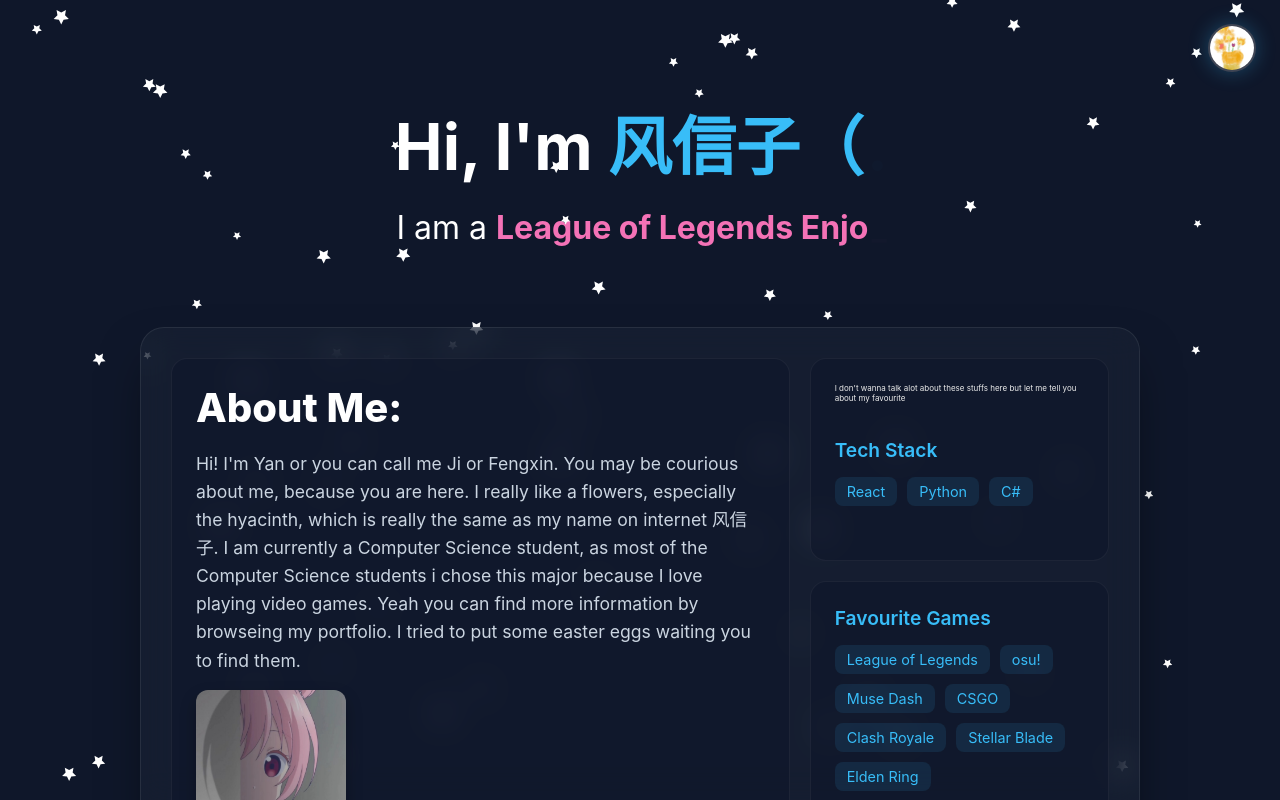
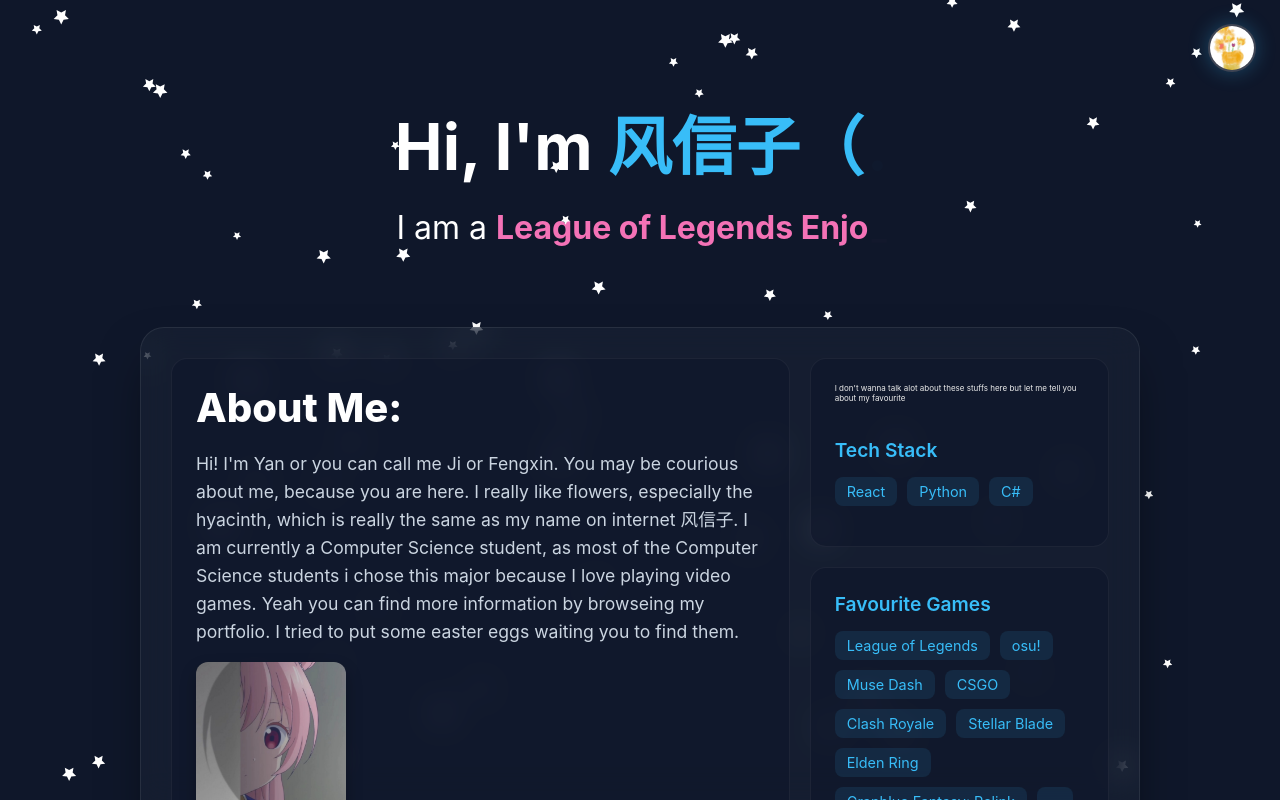
Before and after one commit to fengxin02/fengxin02.github.io, a React (Vite) app in the folder portfolio/: page / in a window 1280 px wide. Built offline with nearby package versions, Linux system fonts and the light colour scheme.

Commit message:
chore: typo fix in about me

```diff
--- a/portfolio/src/components/About/About.jsx
+++ b/portfolio/src/components/About/About.jsx
@@ -47,7 +47,7 @@
           <h2 className="bento-title">About Me:</h2>
           <p className="bento-text">
             Hi! I'm Yan or you can call me Ji or Fengxin. You may be courious about me, because you are here.
-            I really like a flowers, especially the hyacinth, which is really the same as my name on internet 风信子.
+            I really like flowers, especially the hyacinth, which is really the same as my name on internet 风信子.
              I am currently a Computer Science student, as most of the Computer Science students i chose this major
              because I love playing video games. Yeah you can find more information by browseing my portfolio. I tried to put some easter
              eggs waiting you to find them.
```
